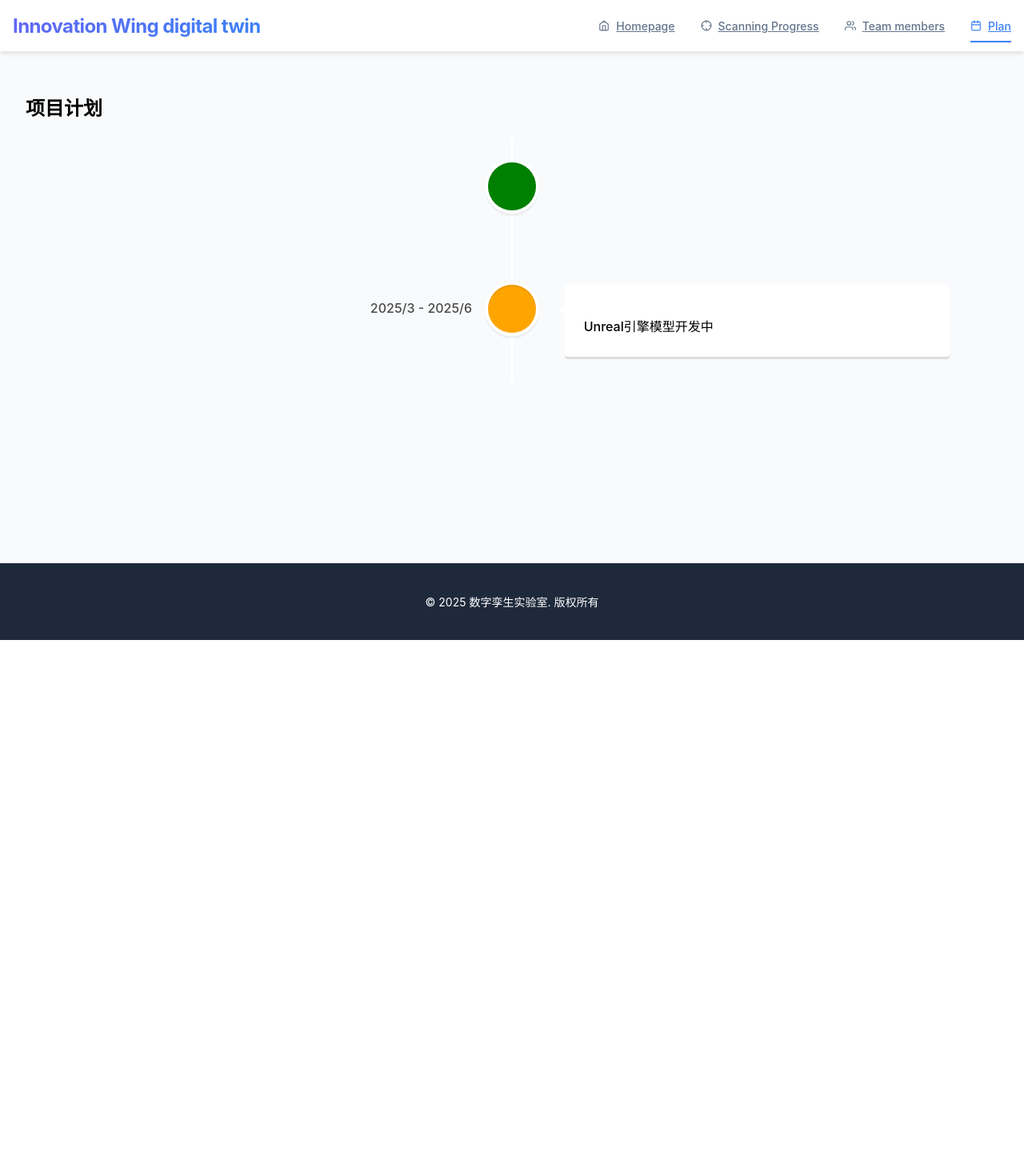
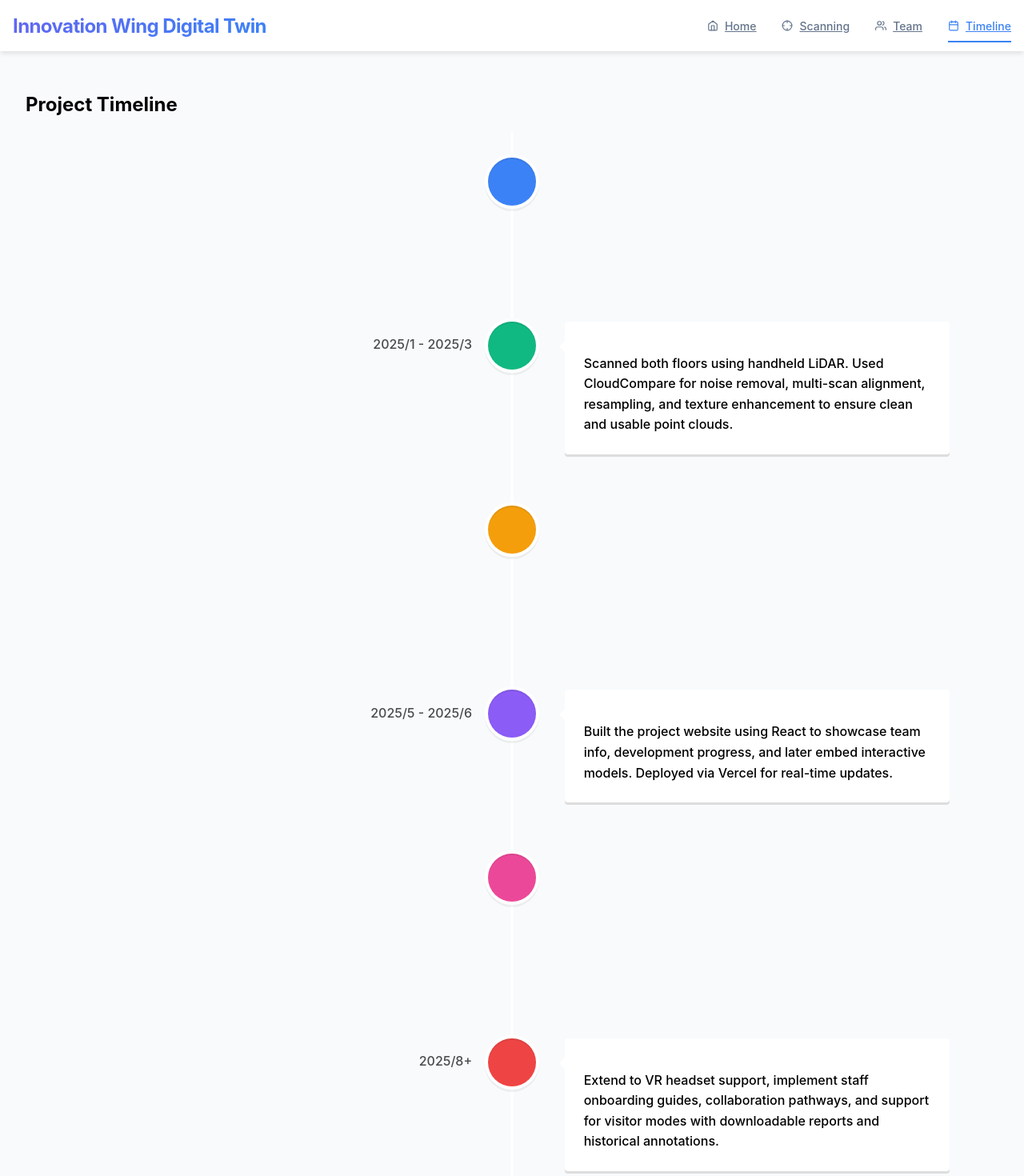
Before and after one commit to EdenMarcuss/my-website, a React (Create React App) app: page /plan in a window 1280 px wide. Shown: the top 1470 px of the page at 80% size. Before the commit the page ends 800 px from the top, so only its background shows below. Built offline with nearby package versions, Linux system fonts and the light colour scheme.

Commit message:
Update pages: Home, Scanning, Team, Timeline

```diff
--- a/src/App.js
+++ b/src/App.js
@@ -13,7 +13,7 @@ function App() {
             <div className="app-container">
                 <nav className="navbar">
                     <div className="navbar-content">
-            <span className="brand">Innovation Wing digital twin</span>
+                        <span className="brand">Innovation Wing Digital Twin</span>
 
                         <div className="nav-items">
                             <NavLink
@@ -21,28 +21,28 @@ function App() {
                                 className={({ isActive }) => `nav-link ${isActive ? 'active' : ''}`}
                             >
                                 <FiHome className="icon" />
-                Homepage
+                                Home
                             </NavLink>
                             <NavLink
                                 to="/scanning"
                                 className={({ isActive }) => `nav-link ${isActive ? 'active' : ''}`}
                             >
                                 <FiCrosshair className="icon" />
-                Scanning Progress
+                                Scanning
                             </NavLink>
                             <NavLink
                                 to="/team"
                                 className={({ isActive }) => `nav-link ${isActive ? 'active' : ''}`}
                             >
                                 <FiUsers className="icon" />
-                Team members
+                                Team
                             </NavLink>
                             <NavLink
                                 to="/plan"
                                 className={({ isActive }) => `nav-link ${isActive ? 'active' : ''}`}
                             >
                                 <FiCalendar className="icon" />
-                Plan
+                                Timeline
                             </NavLink>
                         </div>
                     </div>
@@ -59,7 +59,7 @@ function App() {
 
                 <footer className="footer">
                     <div className="footer-content">
-            <p>© {new Date().getFullYear()} 数字孪生实验室. 版权所有</p>
+                        <p>© {new Date().getFullYear()} Digital Twin Lab. All rights reserved.</p>
                     </div>
                 </footer>
             </div>
--- a/src/pages/Home.js
+++ b/src/pages/Home.js
@@ -1,5 +1,5 @@
 import React from 'react';
-import './Home.css'; // 创建对应的样式文件
+import './Home.css';
 
 export default function Home() {
     return (
@@ -7,26 +7,46 @@ export default function Home() {
             <div className="content-card">
                 <h2 className="title-gradient">
                     <span className="icon">🌐</span>
-          实验室数字孪生项目
+                    Digital Twin of Innovation Wing
                 </h2>
+
                 <p className="description">
-          通过高精度雷达扫描与Unreal引擎深度结合，构建毫米级精度的实验室三维数字孪生模型。
-          实现环境数据的实时映射与可视化交互，为科研实验提供沉浸式虚拟操作平台。
+                    Innovation Wing is a key space at the University of Hong Kong for undergraduate courses, hardware workshops, software development, and academic exploration. To meet the needs of students, staff, and visitors, we are building a digital twin platform that offers immersive 3D interaction and real-time information about the lab’s facilities and layout.
                 </p>
+
+                <section className="description">
+                    <h3 style={{ marginTop: '1rem', marginBottom: '0.5rem' }}>🔍 Project Background</h3>
+                    <p>
+                        Students often face challenges locating tools like 3D printers or understanding the use of MakerSpace. Staff need efficient ways to plan training and events, while visitors—often professors and industry experts—seek clear and self-guided tours. Our digital twin bridges these gaps by offering a real-time, interactive view of the lab’s layout and equipment.
+                    </p>
+                </section>
+
+                <section className="description">
+                    <h3 style={{ marginTop: '1rem', marginBottom: '0.5rem' }}>🎯 User Research Highlights</h3>
+                    <ul style={{ paddingLeft: '1.2rem', lineHeight: '1.8' }}>
+                        <li><strong>Students:</strong> Need quick access to equipment location, SOPs, and lab zone information</li>
+                        <li><strong>Staff:</strong> Require tools for onboarding, space simulation, and equipment status management</li>
+                        <li><strong>Visitors:</strong> Seek interactive and autonomous tours with highlights and historical context</li>
+                    </ul>
+                </section>
+
+                <section className="description">
+                    <h3 style={{ marginTop: '1rem', marginBottom: '1rem' }}>🏗️ Featured Spaces</h3>
                     <div className="tech-grid">
                         <div className="tech-item">
                             <div className="tech-icon">📡</div>
-            <span>雷达点云扫描</span>
+                            <span>History Wall</span>
                         </div>
                         <div className="tech-item">
                             <div className="tech-icon">🎮</div>
-            <span>Unreal引擎渲染</span>
+                            <span>Brainstorm Area</span>
                         </div>
                         <div className="tech-item">
                             <div className="tech-icon">📊</div>
-            <span>实时数据映射</span>
+                            <span>Makerspace</span>
                         </div>
                     </div>
+                </section>
             </div>
         </div>
     );
--- a/src/pages/Plan.js
+++ b/src/pages/Plan.js
@@ -5,22 +5,75 @@ import 'react-vertical-timeline-component/style.min.css';
 export default function Plan() {
     return (
         <div>
-      <h2>项目计划</h2>
+            <h2>Project Timeline</h2>
             <VerticalTimeline>
+
+                <VerticalTimelineElement
+                    date="2024/11 - 2025/1"
+                    iconStyle={{ background: '#3b82f6', color: '#fff' }}
+                    title="User Research & Requirement Analysis"
+                >
+                    <p>
+                        Conducted surveys and interviews for students, staff, and visitors to understand distinct needs
+                        in navigation, equipment usage, onboarding, and guided tours.
+                    </p>
+                </VerticalTimelineElement>
+
                 <VerticalTimelineElement
                     date="2025/1 - 2025/3"
-          iconStyle={{ background: 'green' }}
-          title="数据采集"
+                    iconStyle={{ background: '#10b981', color: '#fff' }}
+                    title="Point Cloud Data Collection & Processing"
                 >
-          <p>已完成雷达扫描和点云处理</p>
+                    <p>
+                        Scanned both floors using handheld LiDAR. Used CloudCompare for noise removal, multi-scan alignment,
+                        resampling, and texture enhancement to ensure clean and usable point clouds.
+                    </p>
                 </VerticalTimelineElement>
+
                 <VerticalTimelineElement
-          date="2025/3 - 2025/6"
-          iconStyle={{ background: 'orange' }}
-          title="模型构建"
+                    date="2025/3 - 2025/5"
+                    iconStyle={{ background: '#f59e0b', color: '#fff' }}
+                    title="BIM Modeling & Unreal Engine Integration"
                 >
-          <p>Unreal引擎模型开发中</p>
+                    <p>
+                        Built BIM models for key lab spaces including the History Wall, Brainstorm Area, and Makerspace.
+                        Integrated point cloud data for structural accuracy and imported assets into Unreal Engine.
+                    </p>
                 </VerticalTimelineElement>
+
+                <VerticalTimelineElement
+                    date="2025/5 - 2025/6"
+                    iconStyle={{ background: '#8b5cf6', color: '#fff' }}
+                    title="Web Platform Development"
+                >
+                    <p>
+                        Built the project website using React to showcase team info, development progress, and later embed
+                        interactive models. Deployed via Vercel for real-time updates.
+                    </p>
+                </VerticalTimelineElement>
+
+                <VerticalTimelineElement
+                    date="2025/6 - 2025/8"
+                    iconStyle={{ background: '#ec4899', color: '#fff' }}
+                    title="Model Refinement & Feature Enhancement"
+                >
+                    <p>
+                        Added click events, guided tour paths, and textures. Planned immersive experiences such as smart
+                        exploration and voice guidance. Preparing for VR integration.
+                    </p>
+                </VerticalTimelineElement>
+
+                <VerticalTimelineElement
+                    date="2025/8+"
+                    iconStyle={{ background: '#ef4444', color: '#fff' }}
+                    title="VR Integration & Public Showcase"
+                >
+                    <p>
+                        Extend to VR headset support, implement staff onboarding guides, collaboration pathways,
+                        and support for visitor modes with downloadable reports and historical annotations.
+                    </p>
+                </VerticalTimelineElement>
+
             </VerticalTimeline>
         </div>
     );
--- a/src/pages/Scanning.js
+++ b/src/pages/Scanning.js
@@ -1,10 +1,50 @@
 import React from 'react';
 
 export default function Scanning() {
-  return (
-    <div>
-      <h2>扫描进度</h2>
-      <img src="/images/scan-demo.jpg" alt="扫描示意图" width="500" />
-    </div>
-  );
+    return (
+        <div>
+            <h2>Scanning & Modeling Progress</h2>
+
+            <p>
+                We used handheld LiDAR provided by AIS to scan both floors of the Innovation Wing, collecting point cloud data
+                for various zones including the History Wall, Brainstorm Area, and Makerspace. However, challenges such as noise
+                from glass reflections and low point density required advanced processing.
+            </p>
+
+            <p>
+                The point cloud data was processed in CloudCompare using a multi-stage pipeline:
+            </p>
+            <ul style={{ paddingLeft: '1.5rem', lineHeight: '1.8' }}>
+                <li><strong>Noise Removal:</strong> Statistical and radius filters to remove outliers caused by glass and reflections</li>
+                <li><strong>Manual Cleaning:</strong> Removed shadow clusters and false highlights from reflective surfaces</li>
+                <li><strong>Point Cloud Densification:</strong> Merged multiple scans using ICP alignment for better resolution</li>
+                <li><strong>Interpolation:</strong> Used Poisson Disk Sampling to fill gaps behind objects</li>
+                <li><strong>Edge Refinement:</strong> Applied curvature analysis to smooth boundaries and restore structure</li>
+            </ul>
+
+            <p>
+                We aligned the processed point cloud with BIM models to improve visual clarity and ensure precise geometry.
+                For surfaces like murals and glass, we manually captured textures and attached them to the mesh to enhance
+                realism. All cleaned data was then imported into Unreal Engine for further interaction design and VR integration.
+            </p>
+
+            <p>
+                This iterative process has laid a solid foundation for an immersive digital twin experience.
+            </p>
+
+            <div style={{ marginTop: '2rem' }}>
+                <h3>📸 Model Previews from Unreal Engine</h3>
+                <img
+                    src="/images/brainstorm_area.png"
+                    alt="Stair-like model section"
+                    style={{ width: '100%', maxWidth: '800px', marginBottom: '1.5rem', borderRadius: '8px' }}
+                />
+                <img
+                    src="/images/history_wall_view.png"
+                    alt="History Wall with murals"
+                    style={{ width: '100%', maxWidth: '800px', borderRadius: '8px' }}
+                />
+            </div>
+        </div>
+    );
 }
```
Also changed, not shown: public/images/brainstorm_area.png (added), public/images/history_wall_view.png (added). Lines whose indentation alone changed are shown as unchanged.
